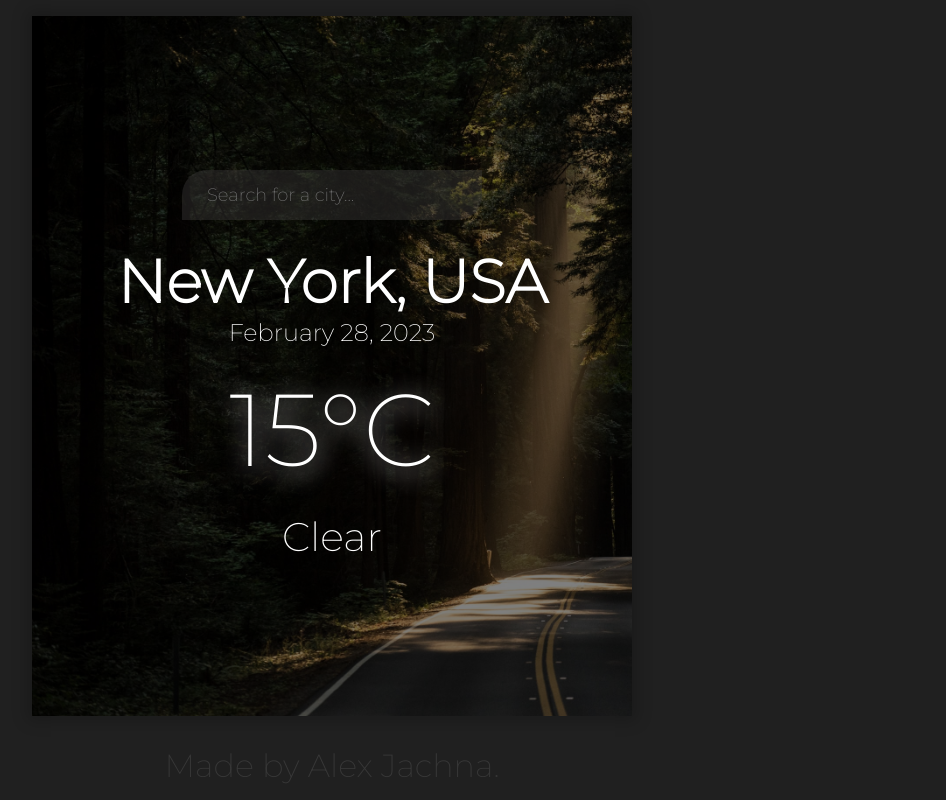
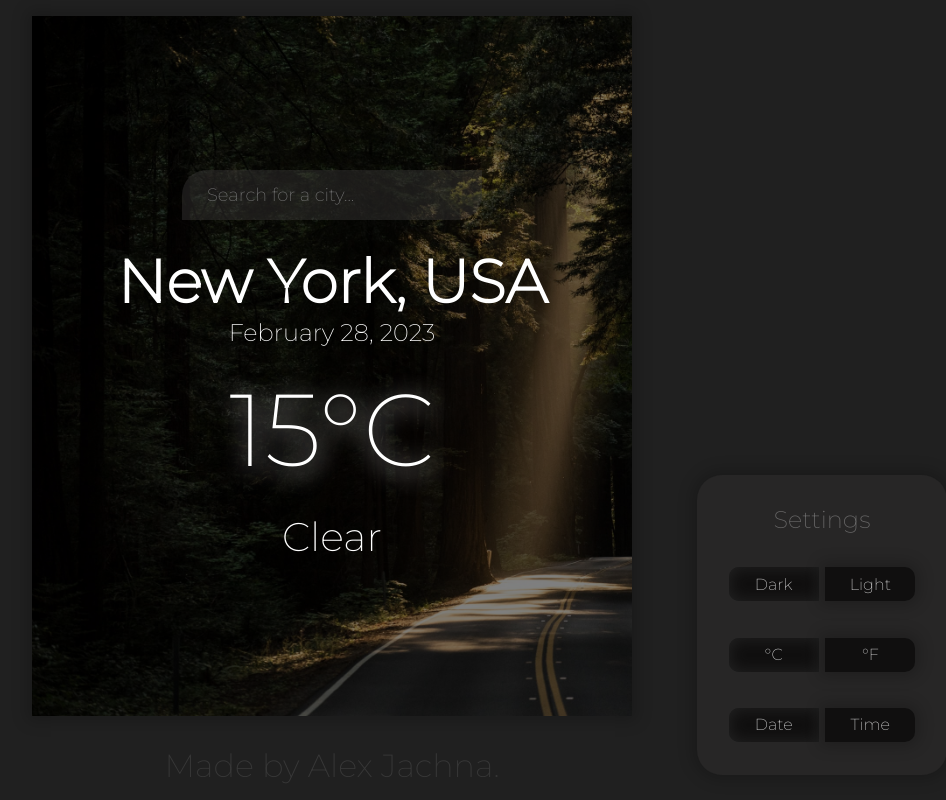
Before and after one commit to alexjachna/Weather-app, a plain HTML site: page index.html in a window 1280 px wide. Shown: the whole page, without its empty margins (308-1254 px from the left). Drawn offline with Linux system fonts and the light colour scheme.

Commit message:
Added custom settings menu (HTML/CSS)

```diff
--- a/index.html
+++ b/index.html
@@ -19,6 +19,22 @@
                 <p class="status">Clear</p>
             </div>
             <p class="bottom-text">Made by Alex Jachna.</p>
+
+            <div id="settings">
+                <p class="settings-title">Settings</p>
+                <div id="display-change" class="filter">
+                    <div class="left active">Dark</div>
+                    <div class="right">Light</div>
+                </div>
+                <div id="temp-change" class="filter">
+                    <div class="left active">°C</div>
+                    <div class="right">°F</div>
+                </div>
+                <div id="time-change" class="filter">
+                    <div class="left active">Date</div>
+                    <div class="right">Time</div>
+                </div>
+            </div>
         </div>
 
         <script src="script.js"></script>
--- a/style.css
+++ b/style.css
@@ -11,6 +11,7 @@
 
 #screen {
     background-color: rgb(32, 32, 32);
+    position: relative;
     height: 100vh;
     display: flex;
     flex-direction: column;
@@ -85,3 +86,61 @@
 #container:hover .temp {
     -webkit-transform: scale(1.2);
 }
+
+#settings {
+    position: absolute;
+    bottom: 25px;
+    right: 25px;
+    width: 250px;
+    height: 300px;
+    background-color: rgba(65, 63, 63, 0.2);
+    box-shadow: 0 0 15px 5px rgba(0, 0, 0, 0.2);
+    border-radius: 25px;
+    display: flex;
+    justify-content: space-evenly;
+    align-items: center;
+    flex-direction: column;
+}
+
+#settings:hover .settings-title {
+    opacity: 0.7;
+}
+
+.settings-title {
+    color: white;
+    font-size: 24px;
+    opacity: 0.3;
+    transition: 0.5s;
+}
+
+.filter {
+    width: 80%;
+    height: 40px;
+    border-radius: 10px;
+    display: flex;
+    justify-content: space-evenly;
+    align-items: center;
+}
+
+.left, .right {
+    flex-basis: 45%;
+    height: 85%;
+    background-color: rgba(0, 0, 0, 0.6);
+    display: flex;
+    justify-content: center;
+    align-items: center;
+    color: rgba(255,255,255,0.8);
+    box-shadow: 0 0 15px 5px rgba(0, 0, 0, 0.2);
+}
+
+.left {
+    border-radius: 10px 0 0 10px;
+}
+
+.right {
+    border-radius: 0 10px 10px 0;
+}
+
+.active {
+    box-shadow: 0 0 15px 1px rgba(39, 39, 39, 0.8) inset;
+}
```
